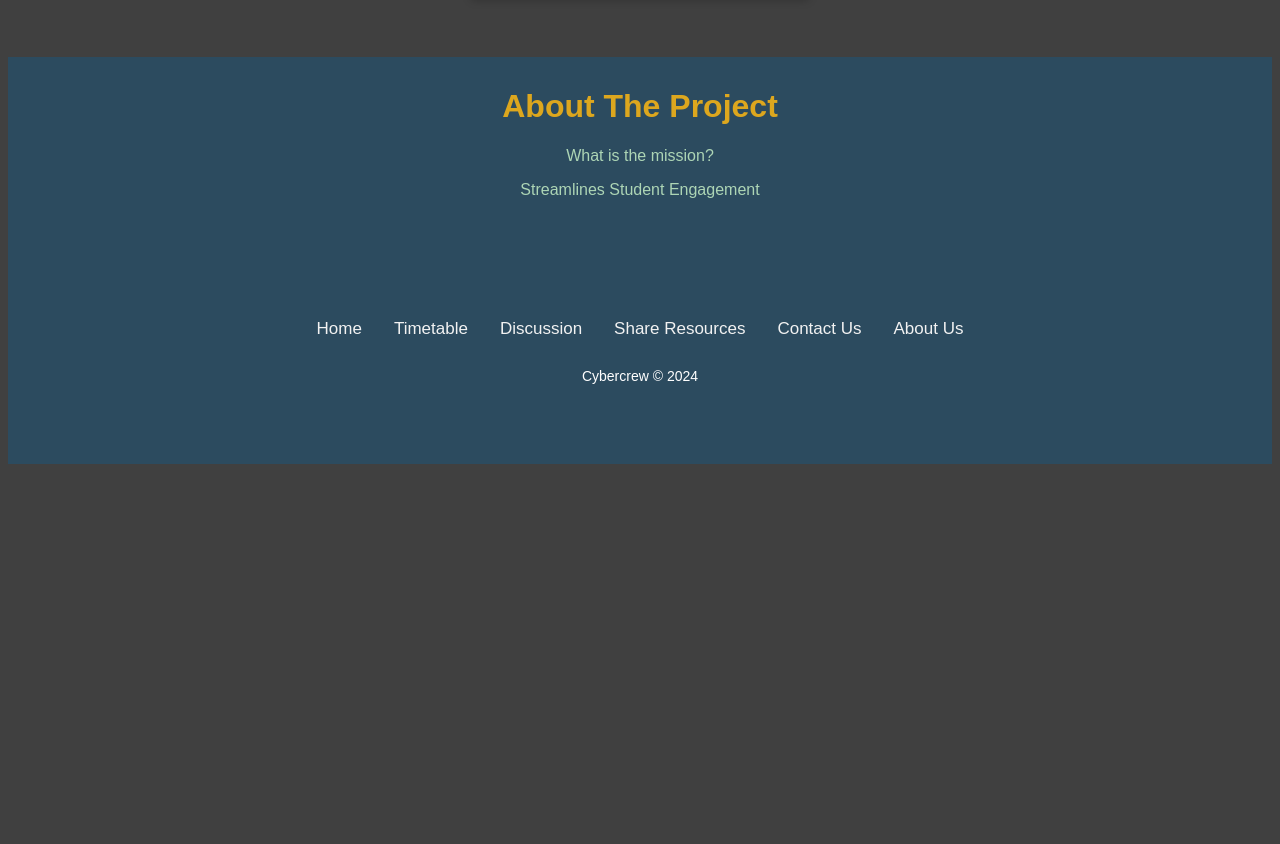
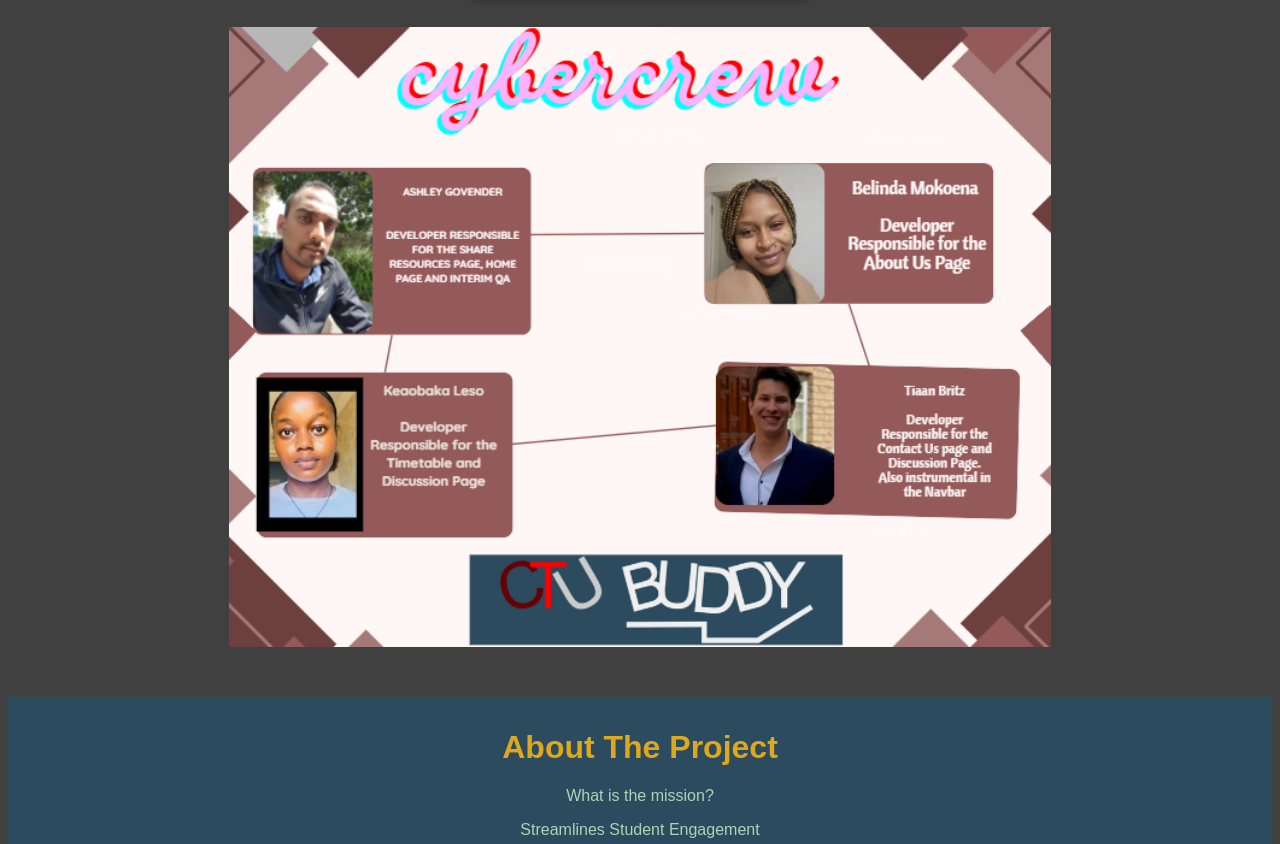
Before and after one commit to PandaHunter0212/CTU-Project, a plain HTML site: page about-us.html in a window 1280 px wide. Shown: the part 1360-2204 px from the top of the page. Before the commit the page ends 1824 px from the top, so only its background shows below. Drawn offline with Linux system fonts and the light colour scheme.

Commit message:
Added User organogram

```diff
--- a/about-us.html
+++ b/about-us.html
@@ -110,6 +110,10 @@
         </div>
     </div>
 
+    <div class="Wrapper">
+      <img class=img-Organogram src="./images/cybercrew.png" alt="Organogram">
+    </div>
+
     <div class="about-section">
         <h1>About The Project</h1>
         <p>What is the mission? </p>
@@ -161,6 +165,7 @@
         </div>
 
     </div>
+
   <footer>
     <div class="bottomnav">
       <a class="nav-item" href="index.html">Home</a>
--- a/styles.css
+++ b/styles.css
@@ -507,6 +507,13 @@ video {
 
 /* ABOUT PAGE STYLES  */
 
+.img-Organogram{
+  width: 65%;
+  display: block;
+  margin-left: auto;
+  margin-right: auto;
+}
+
 .box-container {
   width: 200px;
   height: 190px;
```
Also changed, not shown: images/cybercrew.png (added).
